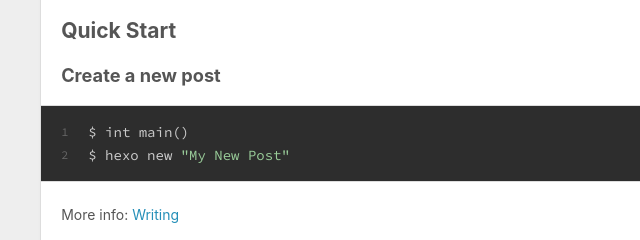
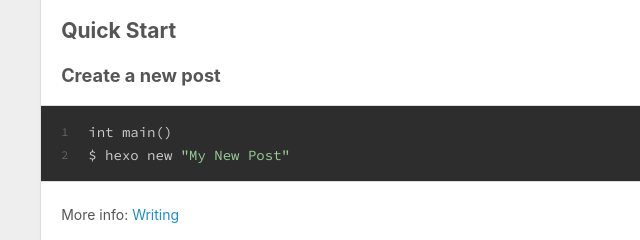
Before and after one commit to xinyaowang/xinyaowang.github.io, a plain HTML site: page index.html in a window 1280 px wide. Shown: the part 1200-1440 px from the top of the page, 0-640 px from the left. Drawn offline with nearby package versions, Linux system fonts and the light colour scheme.

Commit message:
Site updated: 2020-11-02 15:29:07

```diff
--- a/index.html
+++ b/index.html
@@ -134,7 +134,7 @@
     <div class="article-entry" itemprop="articleBody">
 
         <p>Welcome to <a target="_blank" rel="noopener" href="https://hexo.io/">Hexo</a>! This is your very first post. Check <a target="_blank" rel="noopener" href="https://hexo.io/docs/">documentation</a> for more info. If you get any problems when using Hexo, you can find the answer in <a target="_blank" rel="noopener" href="https://hexo.io/docs/troubleshooting.html">troubleshooting</a> or you can ask me on <a target="_blank" rel="noopener" href="https://github.com/hexojs/hexo/issues">GitHub</a>.</p>
-<h2 id="Quick-Start"><a href="#Quick-Start" class="headerlink" title="Quick Start"></a>Quick Start</h2><h3 id="Create-a-new-post"><a href="#Create-a-new-post" class="headerlink" title="Create a new post"></a>Create a new post</h3><figure class="highlight bash"><table><tr><td class="gutter"><pre><span class="line">1</span><br><span class="line">2</span><br></pre></td><td class="code"><pre><span class="line">$ int main()</span><br><span class="line">$ hexo new <span class="string">&quot;My New Post&quot;</span></span><br></pre></td></tr></table></figure>
+<h2 id="Quick-Start"><a href="#Quick-Start" class="headerlink" title="Quick Start"></a>Quick Start</h2><h3 id="Create-a-new-post"><a href="#Create-a-new-post" class="headerlink" title="Create a new post"></a>Create a new post</h3><figure class="highlight bash"><table><tr><td class="gutter"><pre><span class="line">1</span><br><span class="line">2</span><br></pre></td><td class="code"><pre><span class="line">int main()</span><br><span class="line">$ hexo new <span class="string">&quot;My New Post&quot;</span></span><br></pre></td></tr></table></figure>
 
 <p>More info: <a target="_blank" rel="noopener" href="https://hexo.io/docs/writing.html">Writing</a></p>
 <h3 id="Run-server"><a href="#Run-server" class="headerlink" title="Run server"></a>Run server</h3><figure class="highlight bash"><table><tr><td class="gutter"><pre><span class="line">1</span><br></pre></td><td class="code"><pre><span class="line">$ hexo server</span><br></pre></td></tr></table></figure>
```
Also changed, not shown: 2020/11/01/hello-world/index.html (+2 -2 lines).
